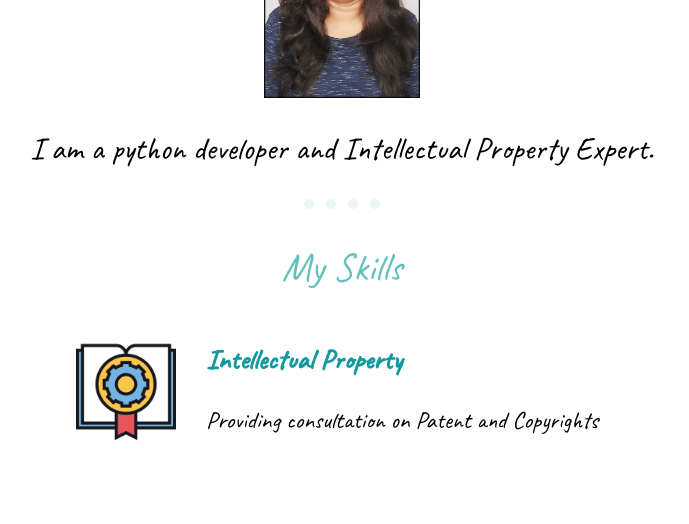
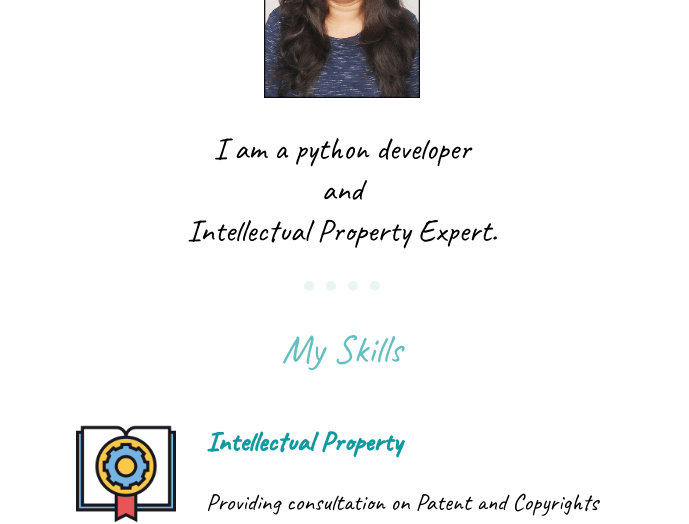
Before and after one commit to TanuaPaul/website, a plain HTML site: page index.html in a window 1280 px wide. Shown: the part 900-1424 px from the top of the page, without its empty margins (298-987 px from the left). Drawn offline with Linux system fonts and the light colour scheme.

Commit message:
Update index.html

```diff
--- a/index.html
+++ b/index.html
@@ -18,7 +18,7 @@
     <div class="middle-container">
     <div class="profile">
     <img class='Tanu-Image' src="DSC_7088.jpg" alt="Tanu-Image">
-    <p class="introduction">I am a python developer and Intellectual Property Expert.</p>
+    <p class="introduction">I am a python developer<br>and<br>Intellectual Property Expert.</p>
   </div>
   <hr>
   <div class="skills">
```
